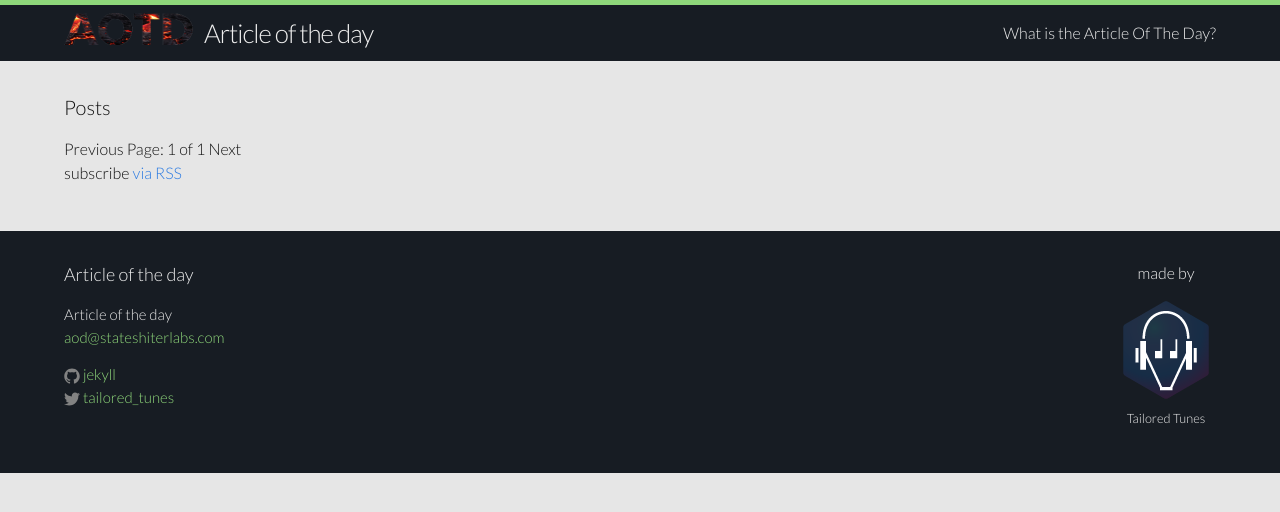
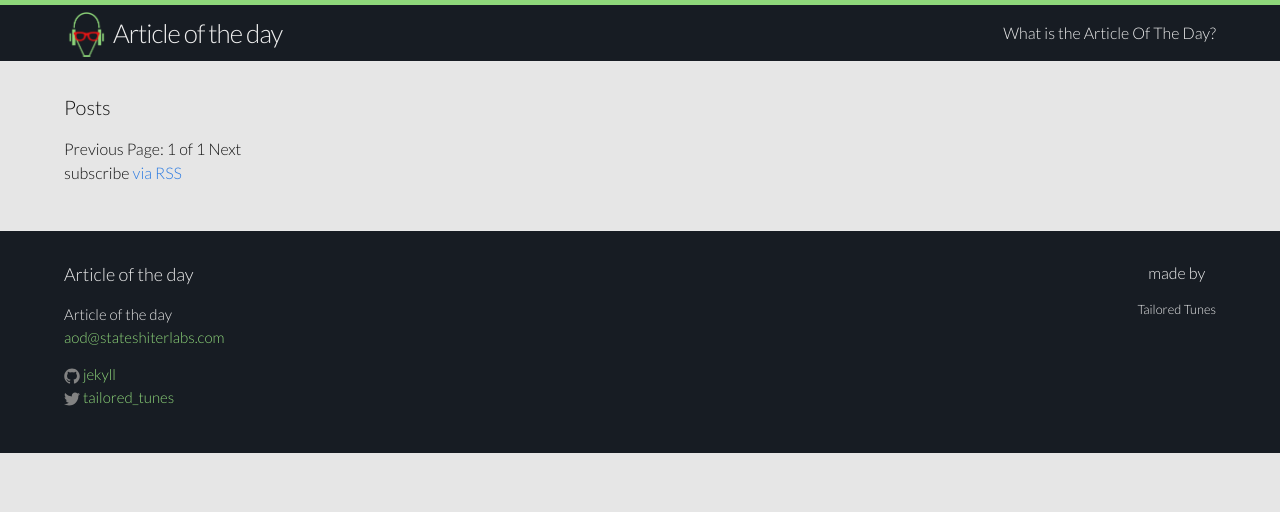
Before and after one commit to meza/test-gh, a Jekyll site: the page built from index.html, in a window 1280 px wide. Shown: the top 512 px of the page. Built offline with Jekyll 4.4.1, drawn with Linux system fonts in a browser that asks for light colours; the list of posts is cut into pages by our own code.

Commit message:
added TaTu logo to header

```diff
--- a/_includes/footer.html
+++ b/_includes/footer.html
@@ -5,7 +5,7 @@
     <div class="made-by">
       <p>made by</p>
       <a href="http://www.tailored-tunes.com" target="_blank">
-        <img src="/assets/tatu-logo.png" alt="Tailored Tunes logo" title="Tailored Tunes" />
+
       </a>
       <p>Tailored Tunes</p>
     </div>
--- a/_includes/header.html
+++ b/_includes/header.html
@@ -2,7 +2,7 @@
 
   <div class="wrapper">
     <a class="site-title" href="{{ site.baseurl }}/">
-      <img class="aotd-logo" src="/assets/aotd-logo.png" height="32" width="130" alt="Article of the day logo" title="Article Of The Day" />
+      <img src="/assets/sunglasses.png" alt="Tailored Tunes logo" title="Tailored Tunes" height="45" />
       {{ site.title }}
     </a>
 
--- a/_sass/_layout.scss
+++ b/_sass/_layout.scss
@@ -28,6 +28,10 @@
     &,
     &:visited {
         color: $tatu-gray;
+    }
+
+    img {
+        margin-top: -5px;
     }
 }
 
```
Also changed, not shown: assets/sunglasses.png (added).
